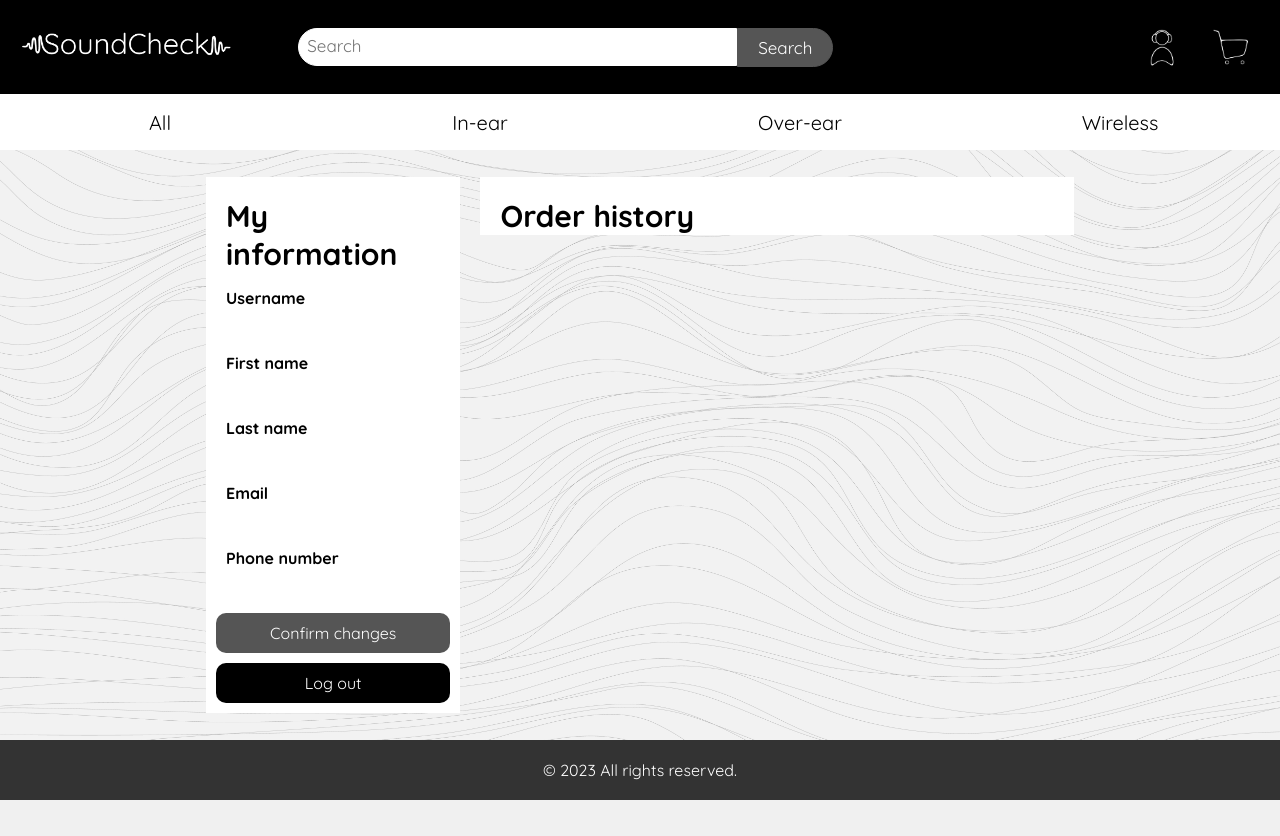
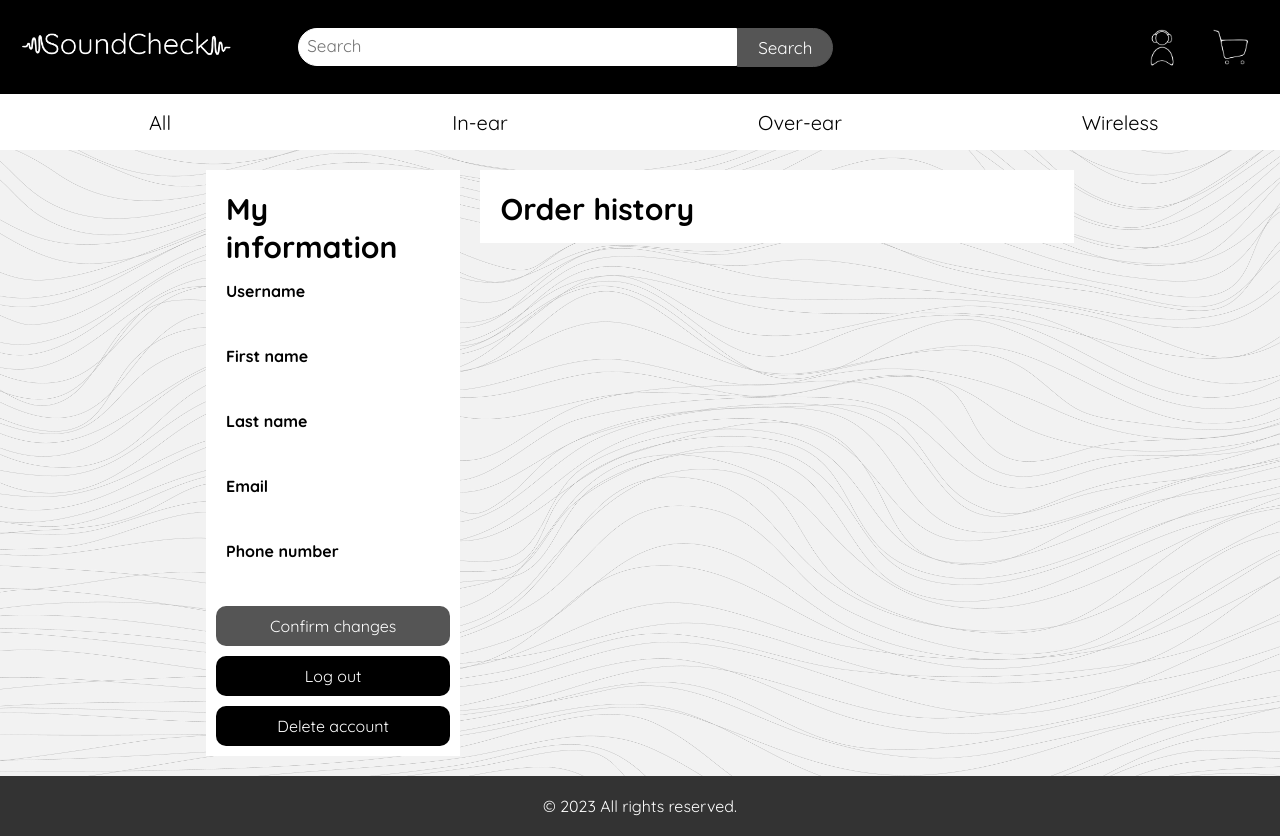
Before and after one commit to PDDMain/SoundCheck, a PHP site: page /profile.php in a window 1280 px wide. Before the commit the page ends 800 px from the top, so only its background shows below. Run offline with PHP 8.4, Linux system fonts and the light colour scheme; the visitor is signed in with stand-in values (Sample User, id 1); data that the repository does not hold is empty.

Commit message:
delete account button

```diff
--- a/css/user-style.css
+++ b/css/user-style.css
@@ -107,6 +107,7 @@ main {
     overflow: hidden;
     width: 70%;
     margin-left: 20px;
+    padding-bottom: 15px;
 }
 .order-info{
     /*margin: 20px;*/
--- a/profile.php
+++ b/profile.php
@@ -174,6 +174,7 @@ if ($_SERVER["REQUEST_METHOD"] === "POST") {
                        value="<?php echo $phone; ?>">
                 <button type="submit" name="action" value="edit" class="edit">Confirm changes</button>
                 <button name="action" value="logout" class="logout">Log out</button>
+                <button name="action" value="logout" class="logout">Delete account</button>
             </form>
         </div>
 
```
